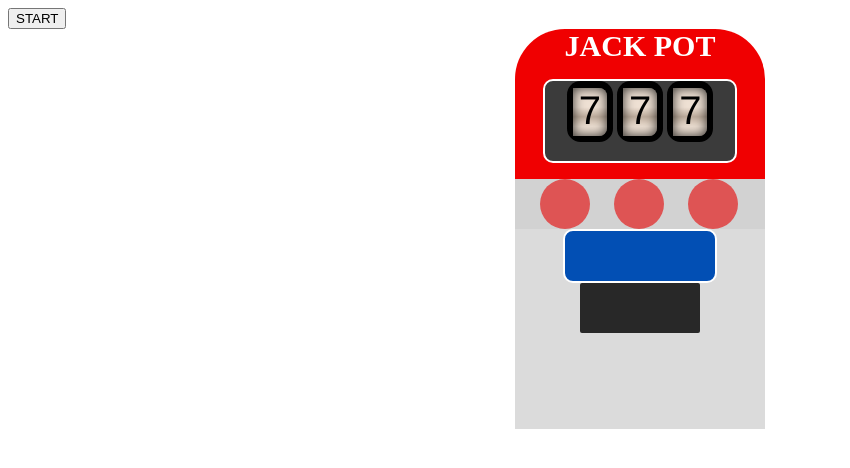
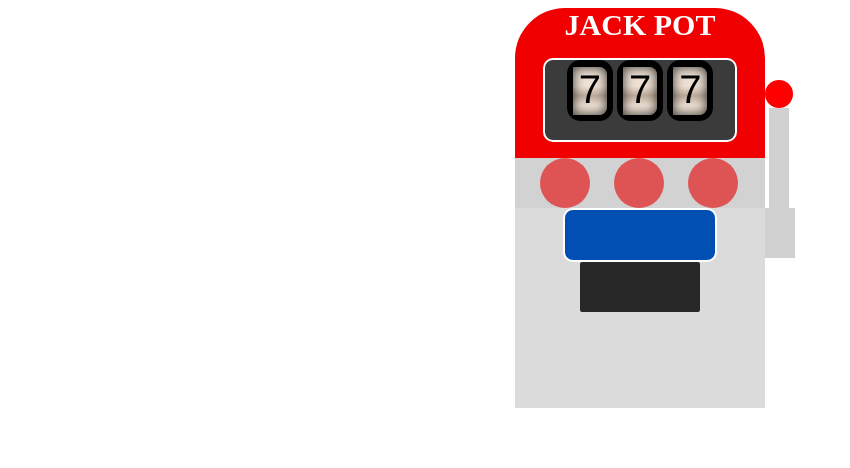
Before and after one commit to HikaruKobayashi/Slot, a plain HTML site: page index.html in a window 1280 px wide. Shown: the whole page, without its empty margins (0-850 px from the left). Drawn offline with nearby package versions, Linux system fonts and the light colour scheme.

Commit message:
ボタンではなくハンドルからスタートできるようにする。

```diff
--- a/css/main.css
+++ b/css/main.css
@@ -75,3 +75,26 @@
 .right-btn {
   margin: 0 25px 0 12px;
 }
+
+.jack-pot-handle {
+  width: 28px;
+  height: 28px;
+  background-color: rgb(255, 0, 0);
+  margin-left: 250px;
+  margin-top: -62px;
+  border-radius: 50%;
+  cursor: pointer;
+}
+.jack-pot-handle-1 {
+  width: 30px;
+  height: 50px;
+  background-color: rgb(209,209,209);
+  margin-left: 250px;
+}
+.jack-pot-handle-2 {
+  width: 20px;
+  height: 100px;
+  background-color: rgb(209,209,209);
+  margin-left: 254px;
+  margin-top: -150px;
+}
--- a/index.html
+++ b/index.html
@@ -7,7 +7,6 @@
     <link rel="stylesheet" href="css/odometer-theme-car.css" />
   </head>
   <body>
-    <button type="button" id="spin">START</button>
     <div class="wrap">
       <div class="jack-pot-case">
         <div class="jack-pot-top">JACK POT</div>
@@ -17,6 +16,7 @@
             <span class="odometer slot2">7</span>
             <span class="odometer slot3">7</span>
           </div>
+          <div class="jack-pot-handle" id="spin"></div>
         </div>
         <div class="jack-pot-btn-foundation">
           <div class="stop-btn left-btn" id="stop1"></div>
@@ -24,6 +24,8 @@
           <div class="stop-btn right-btn" id="stop3"></div>
         </div>
         <div class="jack-pot-foundation">
+          <div class="jack-pot-handle-1"></div>
+          <div class="jack-pot-handle-2"></div>
           <div class="jack-pot-exit-1"></div>
           <div class="jack-pot-exit-2"></div>
         </div>
```
